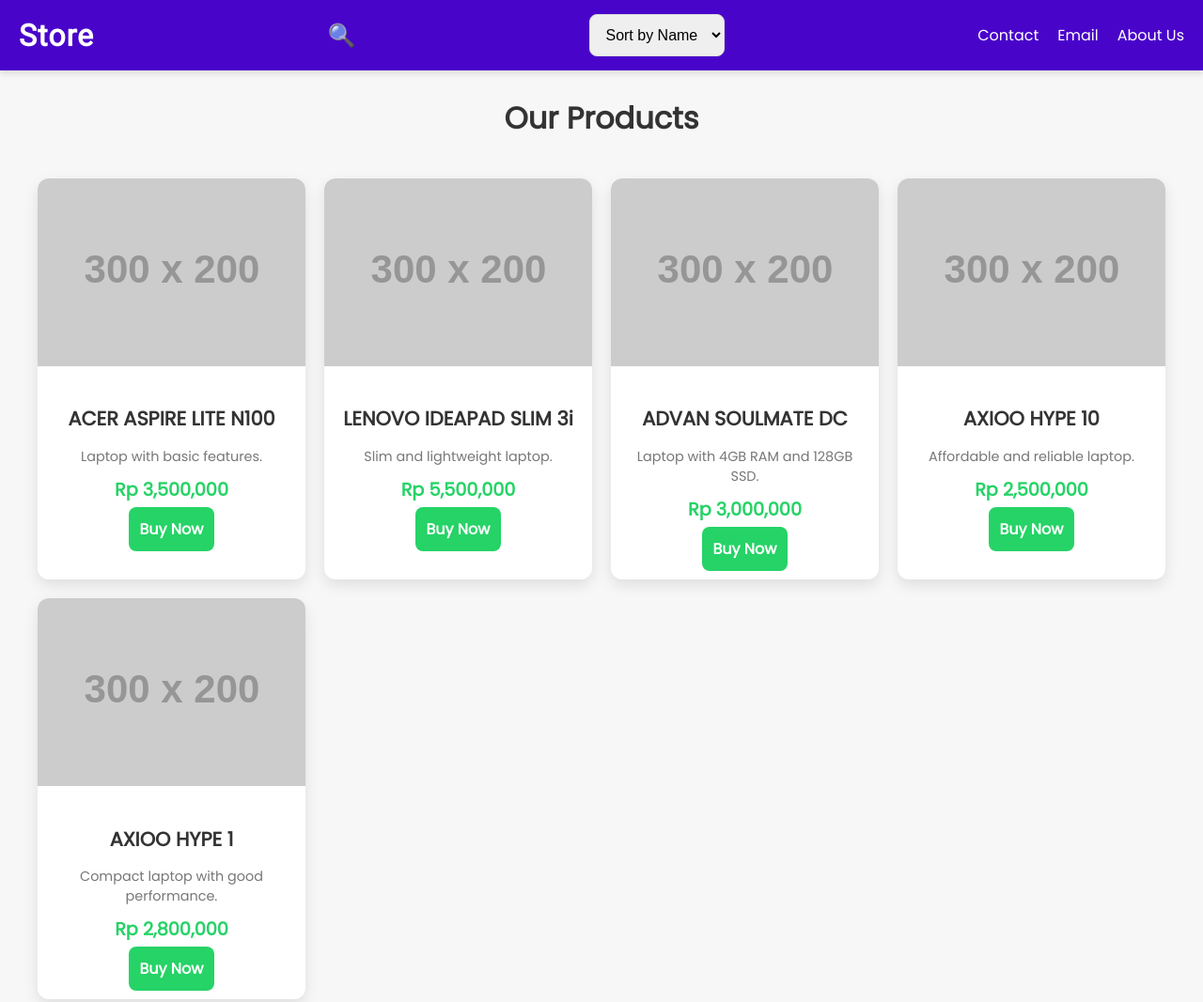
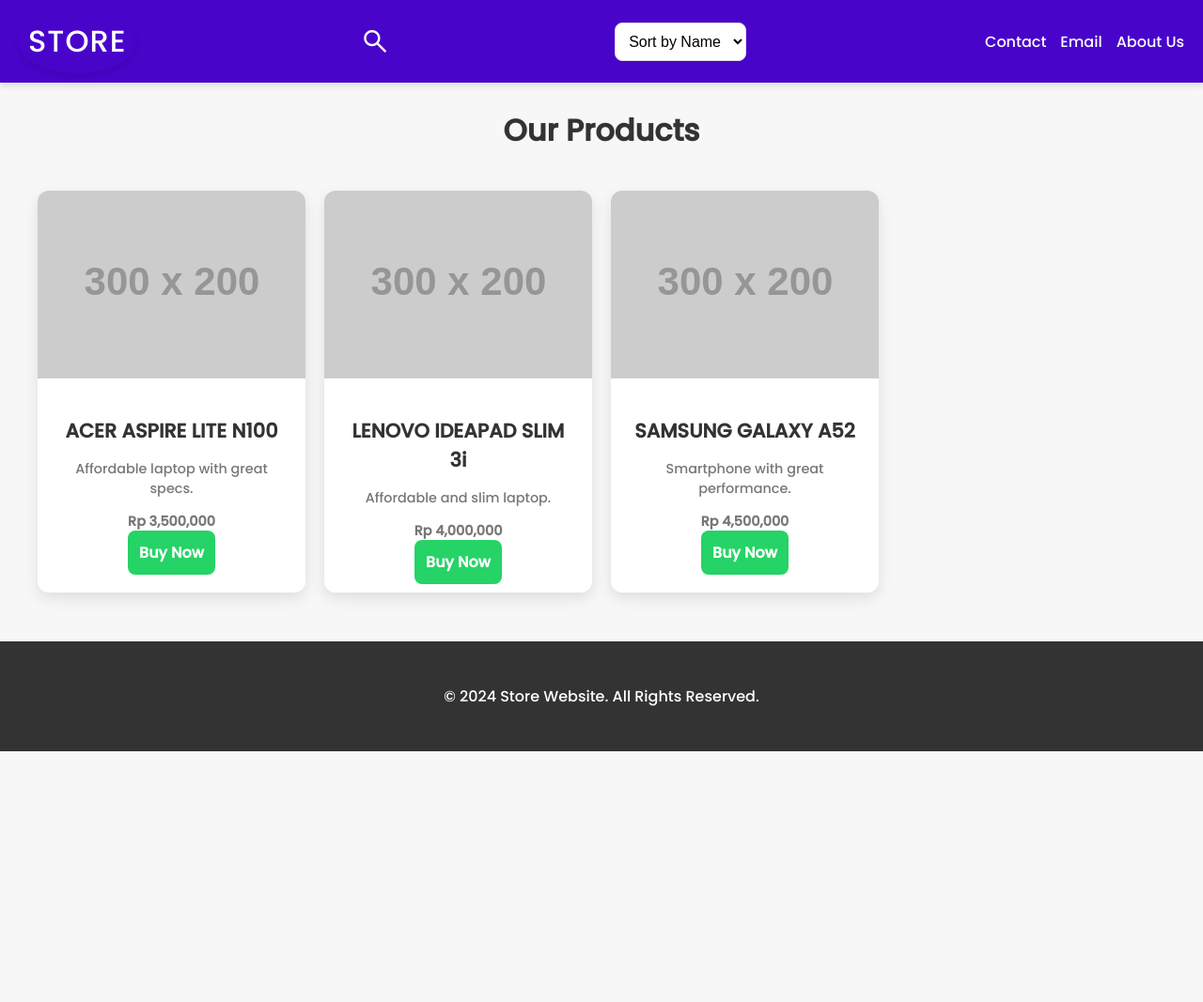
Before and after one commit to grace-komputer/tes, a plain HTML site: page index.html in a window 1280 px wide. Shown: the top 1067 px of the page at 94% size. After the commit the page ends 800 px from the top, so only its background shows below. Drawn offline with nearby package versions, Linux system fonts and the light colour scheme; placeholder pictures from the web are drawn by us.

Commit message:
Update index.html

```diff
--- a/index.html
+++ b/index.html
@@ -4,7 +4,8 @@
     <meta charset="UTF-8">
     <meta name="viewport" content="width=device-width, initial-scale=1.0">
     <meta http-equiv="X-UA-Compatible" content="ie=edge">
-    <link href="https://fonts.googleapis.com/css?family=Poppins|Roboto" rel="stylesheet">
+    <link href="https://fonts.googleapis.com/css2?family=Poppins:wght@500&display=swap" rel="stylesheet">
+    <link rel="stylesheet" href="https://fonts.googleapis.com/css2?family=Material+Symbols+Outlined:opsz,wght,FILL,GRAD@20..48,100..700,0..1,-50..200&icon_names=search" />
     <title>Store</title>
     <style>
         /* Global Styles */
@@ -22,25 +23,37 @@
         header {
             background-color: #4904ca;
             color: white;
-            padding: 15px 20px;
+            padding: 10px 20px;
             display: flex;
-            justify-content: space-between;
-            align-items: center;
+            justify-content: space-between; /* Memisahkan item menjadi space-between */
+            align-items: center; /* Vertically centering items */
             box-shadow: 0 4px 6px rgba(0, 0, 0, 0.1);
         }
 
+        /* Logo Style */
         h1 {
-            font-family: 'Roboto', sans-serif; /* Menggunakan font Google untuk logo */
+            font-family: 'Poppins', sans-serif;
             font-size: 2rem;
             margin: 0;
-            font-weight: bold;
+            font-weight: 500;
+            text-transform: uppercase;
             letter-spacing: 1px;
+            color: white;
+            padding: 10px;
+            border-radius: 50%; /* Membuat logo bulat */
+            background-color: #4904ca;
+            display: flex;
+            justify-content: center;
+            align-items: center;
+            text-align: center;
+            box-shadow: 0 4px 8px rgba(0, 0, 0, 0.1);
         }
 
-        /* Search Logo */
+        /* Search Box */
         .search-box {
             display: flex;
             align-items: center;
+            position: relative;
             cursor: pointer;
         }
 
@@ -55,7 +68,7 @@
         }
 
         .search-icon {
-            font-size: 1.5rem;
+            font-size: 2rem;
             color: white;
             cursor: pointer;
         }
@@ -66,13 +79,14 @@
 
         /* Sort Dropdown */
         .sort-dropdown select {
-            padding: 12px;
+            padding: 10px;
             font-size: 1rem;
             border: 1px solid #ddd;
             border-radius: 8px;
+            background-color: #fff;
         }
 
-        /* New Contact, Email, About Links */
+        /* Links (Contact, Email, About Us) */
         .header-links {
             display: flex;
             align-items: center;
@@ -86,7 +100,7 @@
         }
 
         .header-links ul li {
-            margin-left: 20px;
+            margin-left: 15px; /* Mengurangi jarak antar link */
         }
 
         .header-links ul li a {
@@ -100,7 +114,15 @@
             color: #f0f0f0;
         }
 
-        /* Product Section */
+        footer {
+            background-color: #333;
+            color: white;
+            text-align: center;
+            padding: 30px 0;
+            margin-top: auto;
+        }
+
+        /* Produk Section */
         .section-title {
             font-size: 2rem;
             margin-bottom: 20px;
@@ -175,14 +197,6 @@
             background-color: #128C7E;
         }
 
-        footer {
-            background-color: #333;
-            color: white;
-            text-align: center;
-            padding: 30px 0;
-            margin-top: auto;
-        }
-
         /* Modal Styles */
         .modal {
             display: none;
@@ -222,11 +236,11 @@
 
     <!-- Header -->
     <header>
-        <h1>Store</h1> <!-- Logo with Google Font -->
+        <h1>Store</h1> <!-- Logo with Google Font (rounded) -->
 
-        <!-- Search Box with Logo -->
+        <!-- Search Box with Material Icon -->
         <div class="search-box" onclick="toggleSearch()">
-            <span class="search-icon">&#128269;</span>
+            <span class="material-symbols-outlined search-icon">search</span>
             <input type="text" id="searchInput" placeholder="Search for products...">
         </div>
 
@@ -272,70 +286,73 @@
     <script>
         // Product Data
         const products = [
-            { "name": "ACER ASPIRE LITE N100", "description": "Laptop with basic features.", "price": 3500000, "image": "https://via.placeholder.com/300x200", "category": "Laptop" },
-            { "name": "LENOVO IDEAPAD SLIM 3i", "description": "Slim and lightweight laptop.", "price": 5500000, "image": "https://via.placeholder.com/300x200", "category": "Laptop" },
-            { "name": "ADVAN SOULMATE DC", "description": "Laptop with 4GB RAM and 128GB SSD.", "price": 3000000, "image": "https://via.placeholder.com/300x200", "category": "Laptop" },
-            { "name": "AXIOO HYPE 10", "description": "Affordable and reliable laptop.", "price": 2500000, "image": "https://via.placeholder.com/300x200", "category": "Laptop" },
-            { "name": "AXIOO HYPE 1", "description": "Compact laptop with good performance.", "price": 2800000, "image": "https://via.placeholder.com/300x200", "category": "Laptop" }
+            { "name": "ACER ASPIRE LITE N100", "description": "Affordable laptop with great specs.", "price": 3500000, "image": "https://via.placeholder.com/300x200", "category": "Laptop" },
+            { "name": "LENOVO IDEAPAD SLIM 3i", "description": "Affordable and slim laptop.", "price": 4000000, "image": "https://via.placeholder.com/300x200", "category": "Laptop" },
+            { "name": "SAMSUNG GALAXY A52", "description": "Smartphone with great performance.", "price": 4500000, "image": "https://via.placeholder.com/300x200", "category": "Smartphone" }
         ];
 
         // Display Products
-        const productList = document.getElementById('product-list');
-        function displayProducts(products) {
-            productList.innerHTML = '';
+        const productList = document.getElementById("product-list");
         products.forEach(product => {
-                const productDiv = document.createElement('div');
-                productDiv.classList.add('product-card');
-                productDiv.innerHTML = `
-                    <img src="${product.image}" alt="${product.name}" class="product-image">
+            const productCard = document.createElement("div");
+            productCard.classList.add("product-card");
+            productCard.innerHTML = `
+                <img src="${product.image}" class="product-image" alt="${product.name}">
                 <div class="product-info">
                     <h3>${product.name}</h3>
                     <p>${product.description}</p>
-                        <div class="price">Rp ${product.price.toLocaleString()}</div>
-                        <a href="https://wa.me/6282213305959?text=Apakah+masih+ada+${product.name}" class="btn-buy" target="_blank">Buy Now</a>
+                    <p class="price">Rp ${product.price.toLocaleString()}</p>
+                    <a href="#" class="btn-buy" onclick="openModal('${product.name}', '${product.description}', '${product.price}')">Buy Now</a>
                 </div>
             `;
-                productDiv.onclick = function() {
-                    showProductDetail(product);
-                };
-                productList.appendChild(productDiv);
+            productList.appendChild(productCard);
         });
-        }
 
-        // Show Product Detail in Modal
-        function showProductDetail(product) {
-            document.getElementById('modalProductName').innerText = product.name;
-            document.getElementById('modalProductDescription').innerText = product.description;
-            document.getElementById('modalBuyLink').href = `https://wa.me/6282213305959?text=Apakah+masih+ada+${product.name}`;
-            document.getElementById('productModal').style.display = 'flex';
-        }
-
-        function closeModal() {
-            document.getElementById('productModal').style.display = 'none';
-        }
-
-        // Search Functionality
+        // Toggle search input visibility
         function toggleSearch() {
-            const searchInput = document.getElementById('searchInput');
-            searchInput.classList.toggle('active');
+            const searchInput = document.getElementById("searchInput");
+            searchInput.classList.toggle("active");
             searchInput.focus();
         }
 
-        // Sort Products
-        function sortProducts() {
-            const sortBy = document.getElementById('sortBy').value;
-            const sortedProducts = [...products].sort((a, b) => {
-                if (sortBy === 'name') {
-                    return a.name.localeCompare(b.name);
-                } else {
-                    return a.price - b.price;
-                }
-            });
-            displayProducts(sortedProducts);
+        // Open modal for product details
+        function openModal(name, description, price) {
+            const modal = document.getElementById("productModal");
+            document.getElementById("modalProductName").innerText = name;
+            document.getElementById("modalProductDescription").innerText = description;
+            document.getElementById("modalBuyLink").href = "#";  // Add your actual buying link here
+            modal.style.display = "flex";
         }
 
-        // Initialize
-        displayProducts(products);
+        // Close modal
+        function closeModal() {
+            document.getElementById("productModal").style.display = "none";
+        }
+
+        // Sort products
+        function sortProducts() {
+            const sortBy = document.getElementById("sortBy").value;
+            if (sortBy === "name") {
+                products.sort((a, b) => a.name.localeCompare(b.name));
+            } else if (sortBy === "price") {
+                products.sort((a, b) => a.price - b.price);
+            }
+            productList.innerHTML = "";
+            products.forEach(product => {
+                const productCard = document.createElement("div");
+                productCard.classList.add("product-card");
+                productCard.innerHTML = `
+                    <img src="${product.image}" class="product-image" alt="${product.name}">
+                    <div class="product-info">
+                        <h3>${product.name}</h3>
+                        <p>${product.description}</p>
+                        <p class="price">Rp ${product.price.toLocaleString()}</p>
+                        <a href="#" class="btn-buy" onclick="openModal('${product.name}', '${product.description}', '${product.price}')">Buy Now</a>
+                    </div>
+                `;
+                productList.appendChild(productCard);
+            });
+        }
     </script>
 
 </body>
```
Lines whose indentation alone changed are shown as unchanged.
